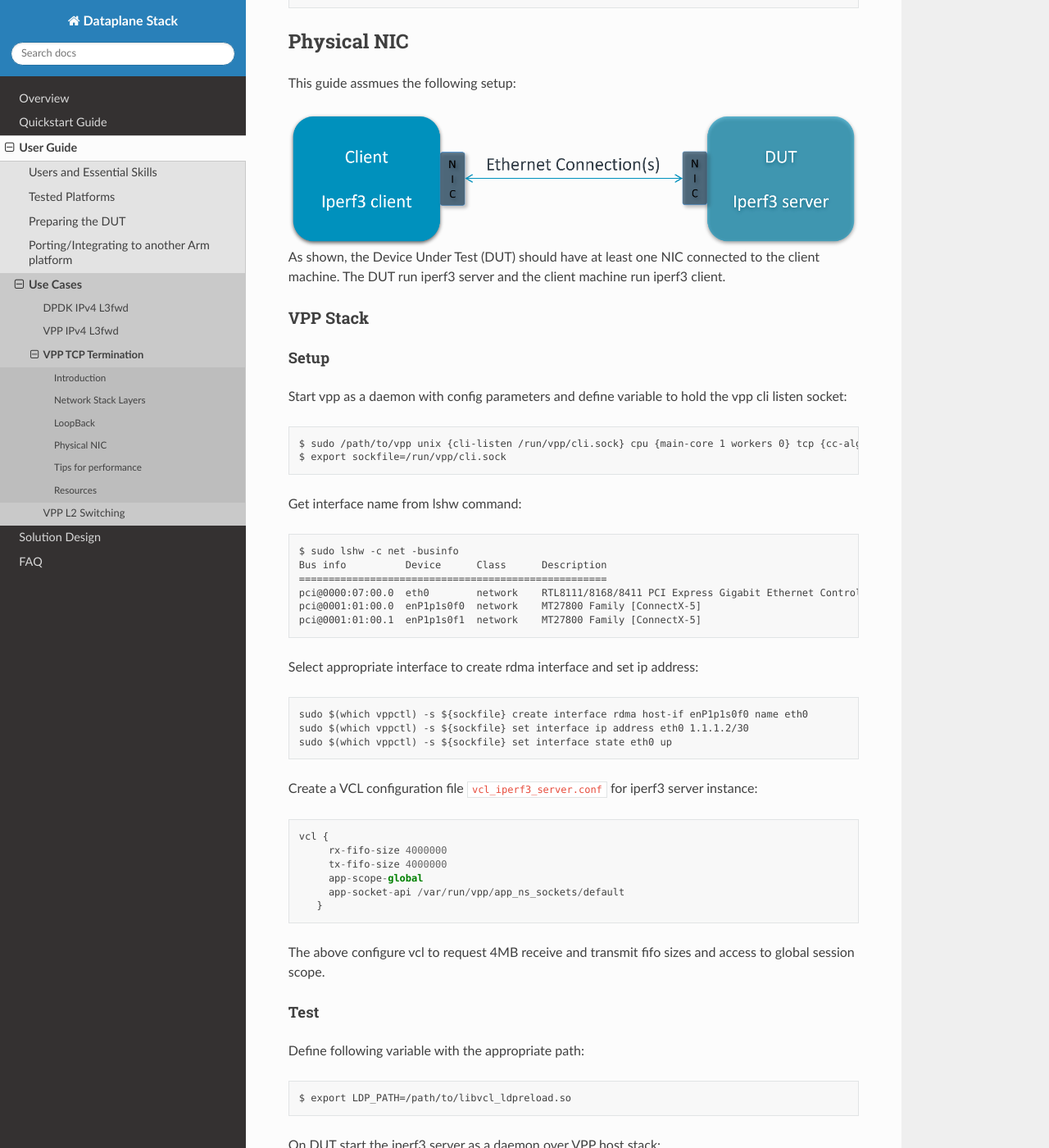
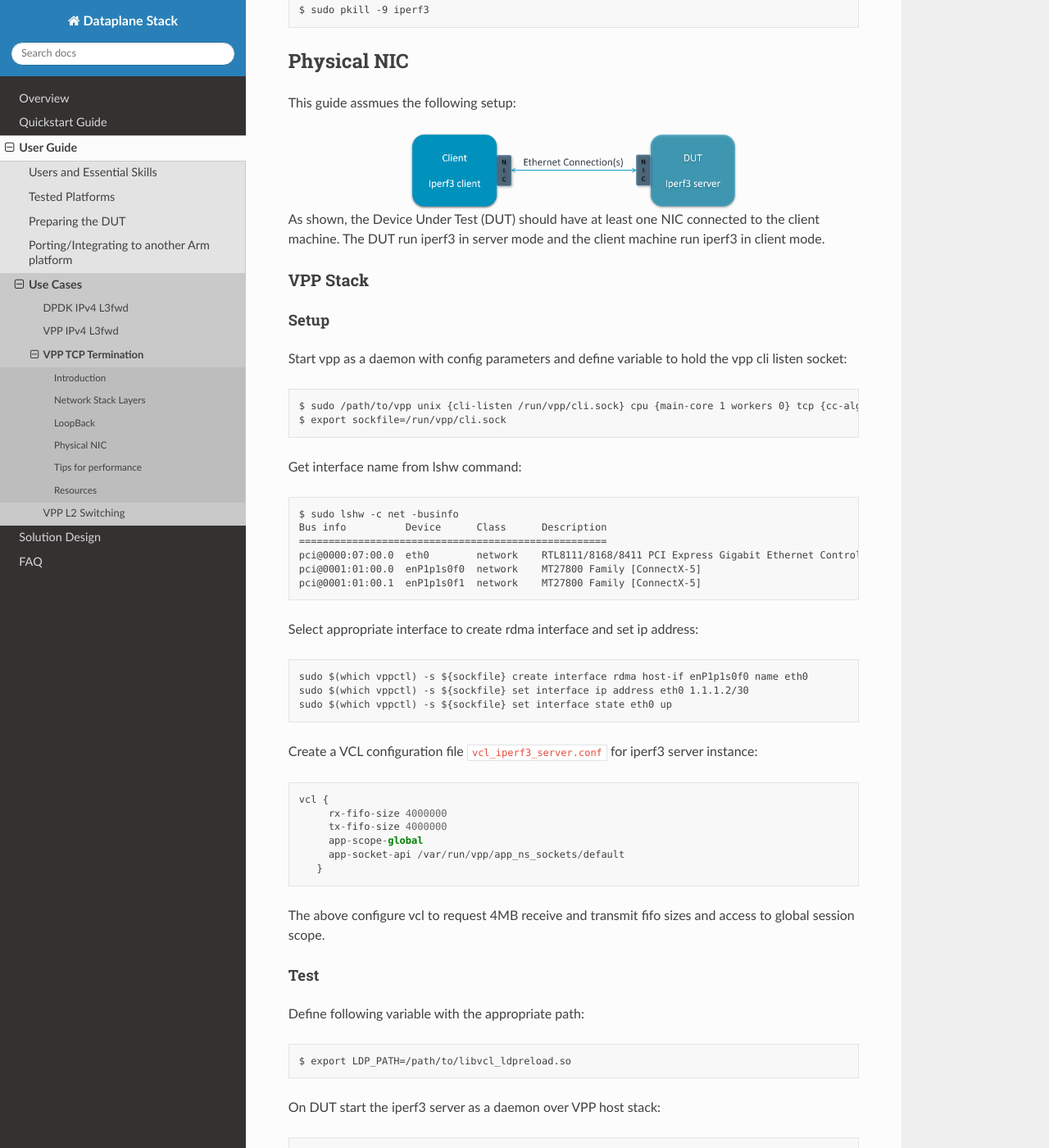
Before and after one commit to Yefeng-Lin/dataplane-stack_doc, a Sphinx documentation site: the page built from doc/user_guide/tcp_term.rst, in a window 1280 px wide and 1400 px high, scrolled down 5224 px. Shown: the whole window at 82% size. Built offline with Sphinx 7.4.7 and the Read the Docs theme 2.0.0, drawn with Linux system fonts in a browser that asks for light colours; some of the changed text lies outside the part shown.

Commit message:
Adjust tcp_term_nic.png size

```diff
--- a/doc/user_guide/tcp_term.rst
+++ b/doc/user_guide/tcp_term.rst
@@ -215,9 +216,10 @@ This guide assmues the following setup:
 
 .. figure:: ../images/tcp_term_nic.png
         :align: center
+        :width: 400
 
 As shown, the Device Under Test (DUT) should have at least one NIC connected to the client machine.
-The DUT run iperf3 server and the client machine run iperf3 client.
+The DUT run iperf3 in server mode and the client machine run iperf3 in client mode.
 
 VPP Stack
 ^^^^^^^^^
```
Also changed, not shown: other parts of doc/user_guide/tcp_term.rst (+4 -3 lines).
